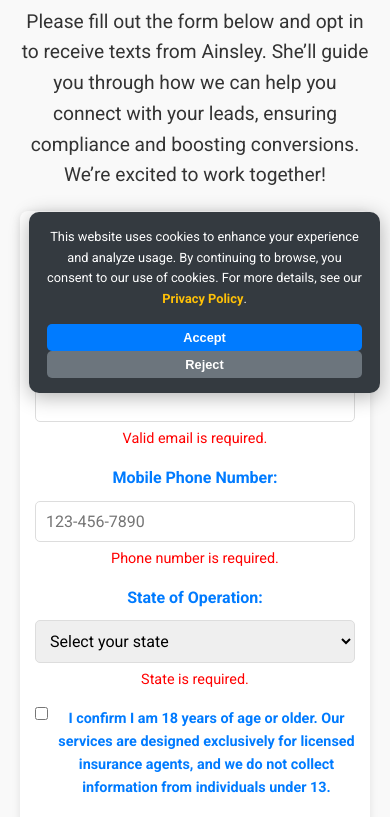
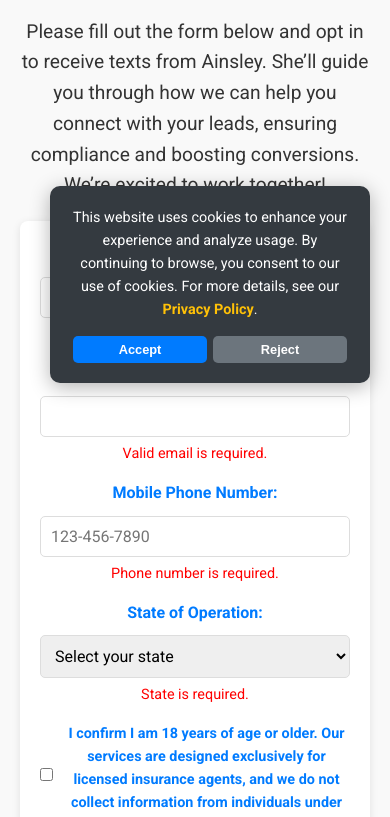
Before and after one commit to PrivacyQuote/privacyquote, a plain HTML site: page get-started.html in a window 390 px wide. Shown: the part 441-1258 px from the top of the page. Drawn offline with Linux system fonts and the light colour scheme.

Commit message:
Update get-started.html

```diff
--- a/get-started.html
+++ b/get-started.html
@@ -259,7 +259,7 @@
             border-radius: 10px;
             box-shadow: 0 4px 20px rgba(0,0,0,0.3);
             z-index: 2000;
-            width: 320px; /* Ensures space for buttons */
+            width: 320px;
             text-align: center;
             animation: slideInUp 0.5s ease-out forwards;
         }
@@ -282,12 +282,12 @@
         .cookie-popup button {
             background: #007bff;
             color: white;
-            padding: 6px 12px; /* Match index.html size */
-            font-size: 0.8em; /* Match index.html size */
+            padding: 6px 12px;
+            font-size: 0.8em;
             border: none;
             border-radius: 5px;
             cursor: pointer;
-            margin: 0 3px; /* Match index.html mobile margin */
+            margin: 0 3px;
             display: inline-block;
             transition: background 0.3s;
         }
@@ -315,36 +315,13 @@
                 flex-direction: column;
                 gap: 10px;
             }
+            nav {
+                width: 100%;
+            }
             nav a {
                 display: block;
                 margin: 5px 0;
-            }
-            .section {
-                padding: 30px 20px;
-            }
-            form {
-                padding: 15px;
-            }
-            .age-verify {
-                align-items: flex-start;
-            }
-            .cookie-popup {
-                width: 90%;
-                right: 10px;
-                bottom: 10px;
-                padding: 15px;
-            }
-            .cookie-popup p {
-                font-size: 0.8em;
-            }
-            .cookie-popup .button-container {
-                flex-wrap: wrap;
-                justify-content: center;
-            }
-            .cookie-popup button {
-                padding: 6px 12px; /* Consistent with desktop */
-                font-size: 0.8em; /* Consistent with desktop */
-                margin: 0 3px;
+                text-align: center;
             }
         }
     </style>
```
